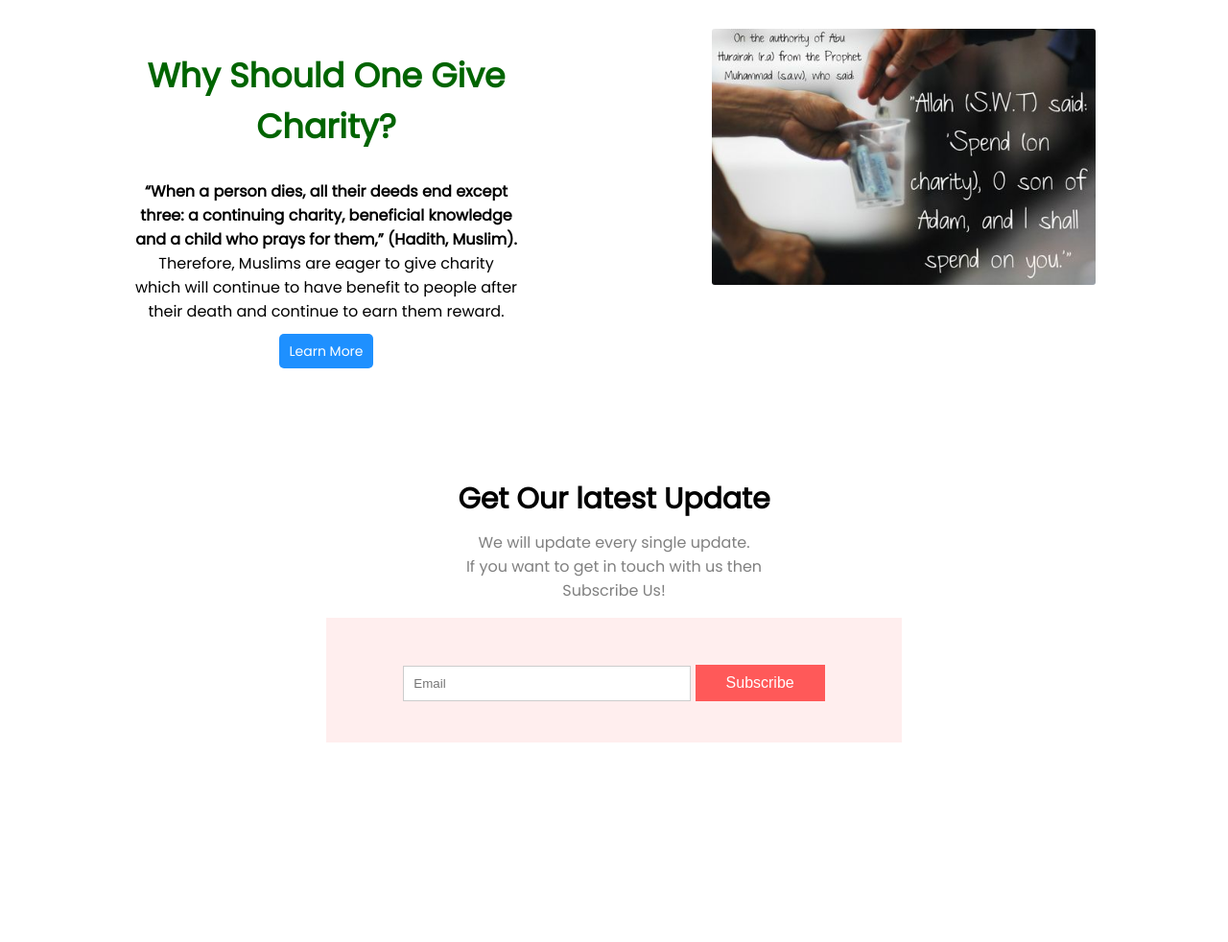
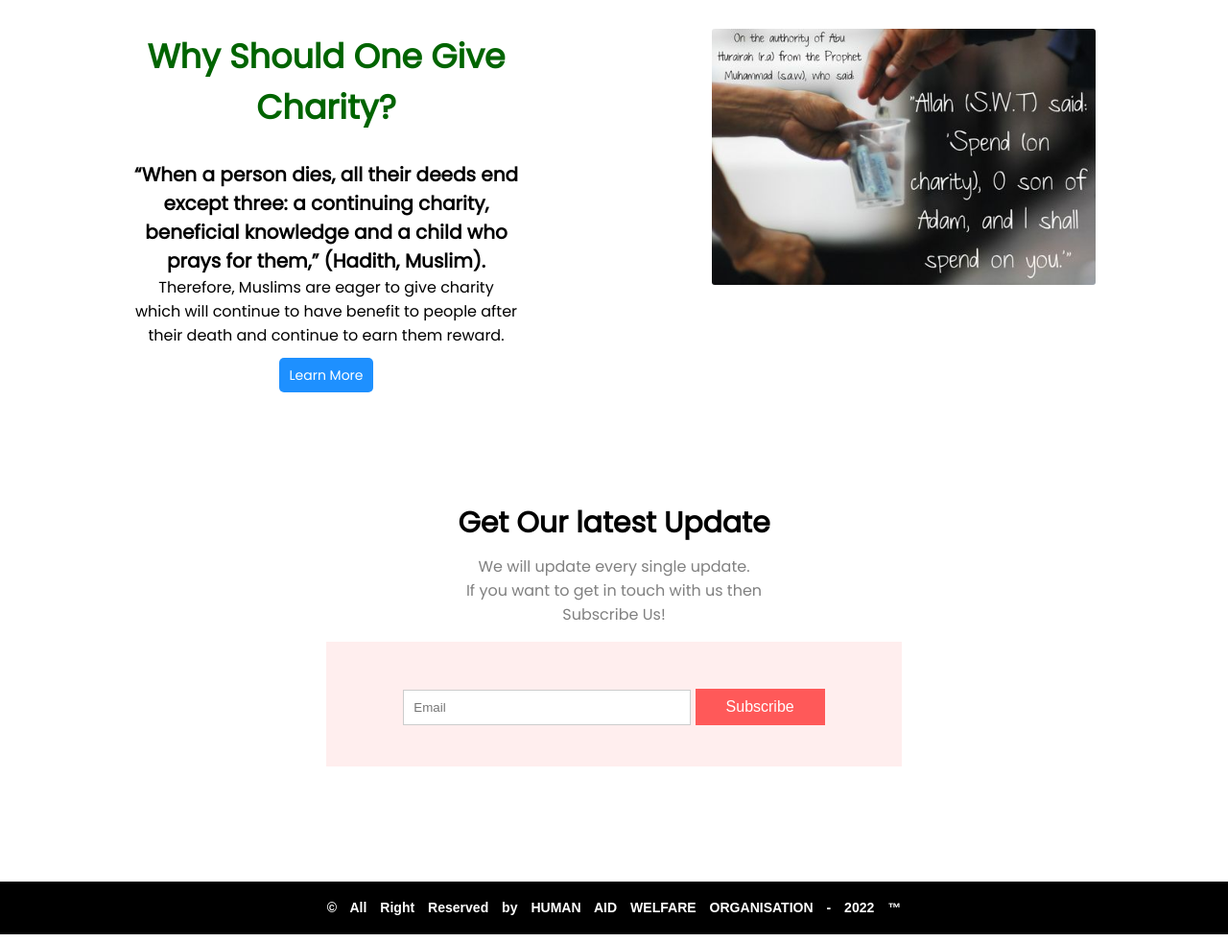
Before and after one commit to Miskatur/human-aid-welfare-foundation, a plain HTML site: page index.html in a window 1280 px wide. Shown: the part 2137-3119 px from the top of the page at 96% size. Before the commit the page ends 3011 px from the top, so only its background shows below. Drawn offline with Linux system fonts and the light colour scheme.

Commit message:
All Done Alhamdulillah

```diff
--- a/index.html
+++ b/index.html
@@ -148,7 +148,9 @@
 
     </section>
 
-    <!--Bonus Section Started-->
+    <!--Bonus Section Ended-->
+
+    <!--Updates Section Started-->
 
     <section class="updates">
         <div class="update-text">
@@ -169,4 +171,12 @@
 
 </body>
 
+<!--Updates Section Ended-->
+
+<footer>
+    <h3 class="copyright"> &copy; All Right Reserved by HUMAN AID WELFARE ORGANISATION - 2022 &trade; </h3>
+</footer>
+
+<!--Footer Section Started-->
+
 </html>
--- a/style.css
+++ b/style.css
@@ -1,6 +1,5 @@
 body {
     font-family: 'Poppins', sans-serif;
-    margin-bottom: 100px;
     margin-left: 0%;
     margin-top: 0%;
     margin-right: 0%;
@@ -211,12 +210,16 @@ body {
 
 .importance-of-charity {
     text-align: center;
-    margin-top: -5px;
+    margin-top: -25px;
 }
 
 .importance-of-charity h2 {
     font-size: 35px;
     color: #006400;
+}
+
+.importance-of-charity b {
+    font-size: 20px;
 }
 
 .importance-of-charity a {
@@ -238,6 +241,7 @@ body {
 /*Email Section Started*/
 .updates {
     text-align: center;
+
 }
 
 .update-text h2 {
@@ -278,3 +282,19 @@ input[type=email] {
 }
 
 /*Email Section Ended*/
+
+/*Footer Section*/
+footer {
+    text-align: center;
+    margin-top: 120px;
+    background-color: black;
+    color: white;
+    width: 100%;
+    height: 50px;
+    padding-top: 5px;
+    font-family: Arial, Helvetica, sans-serif;
+    word-spacing: 10px;
+    font-size: 12px;
+}
+
+/*Footer Section Ended*/
```
